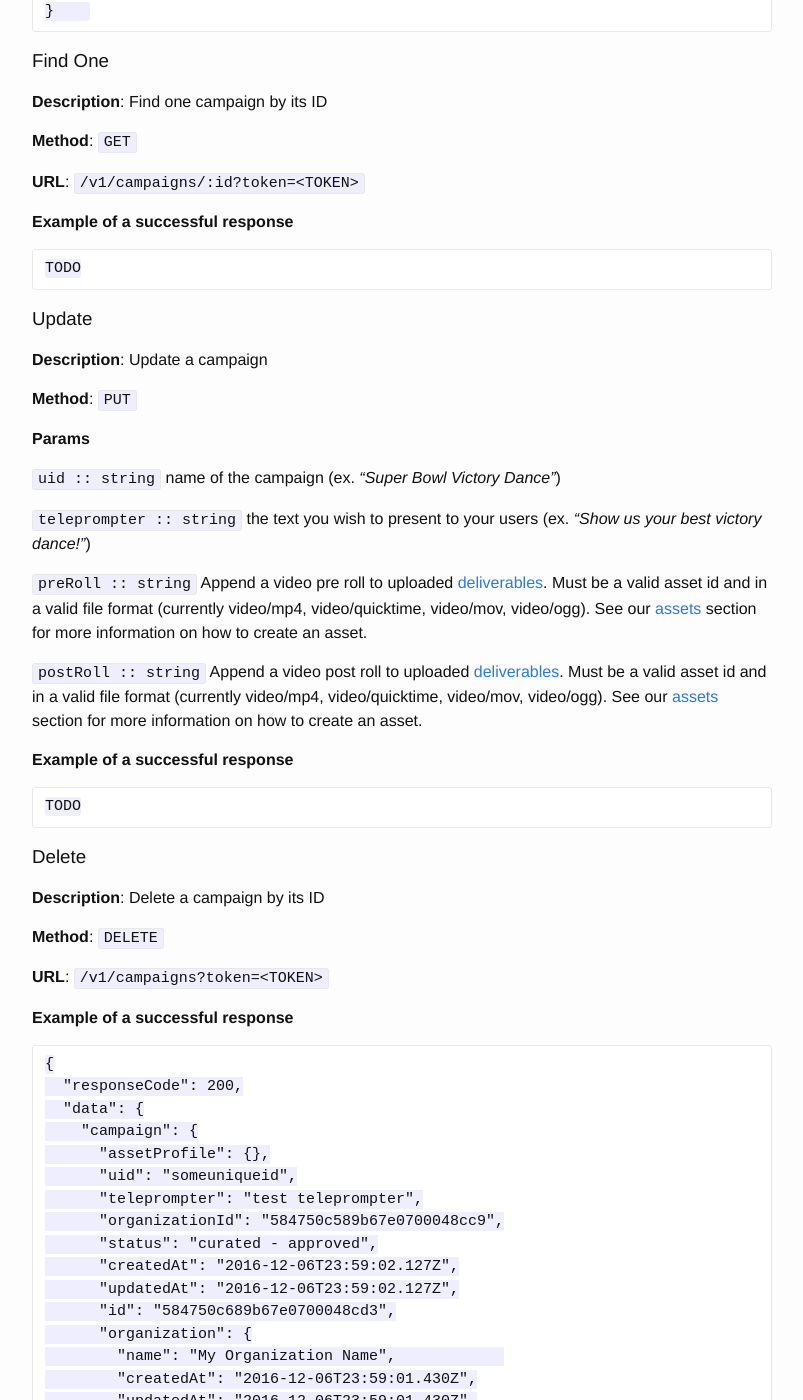
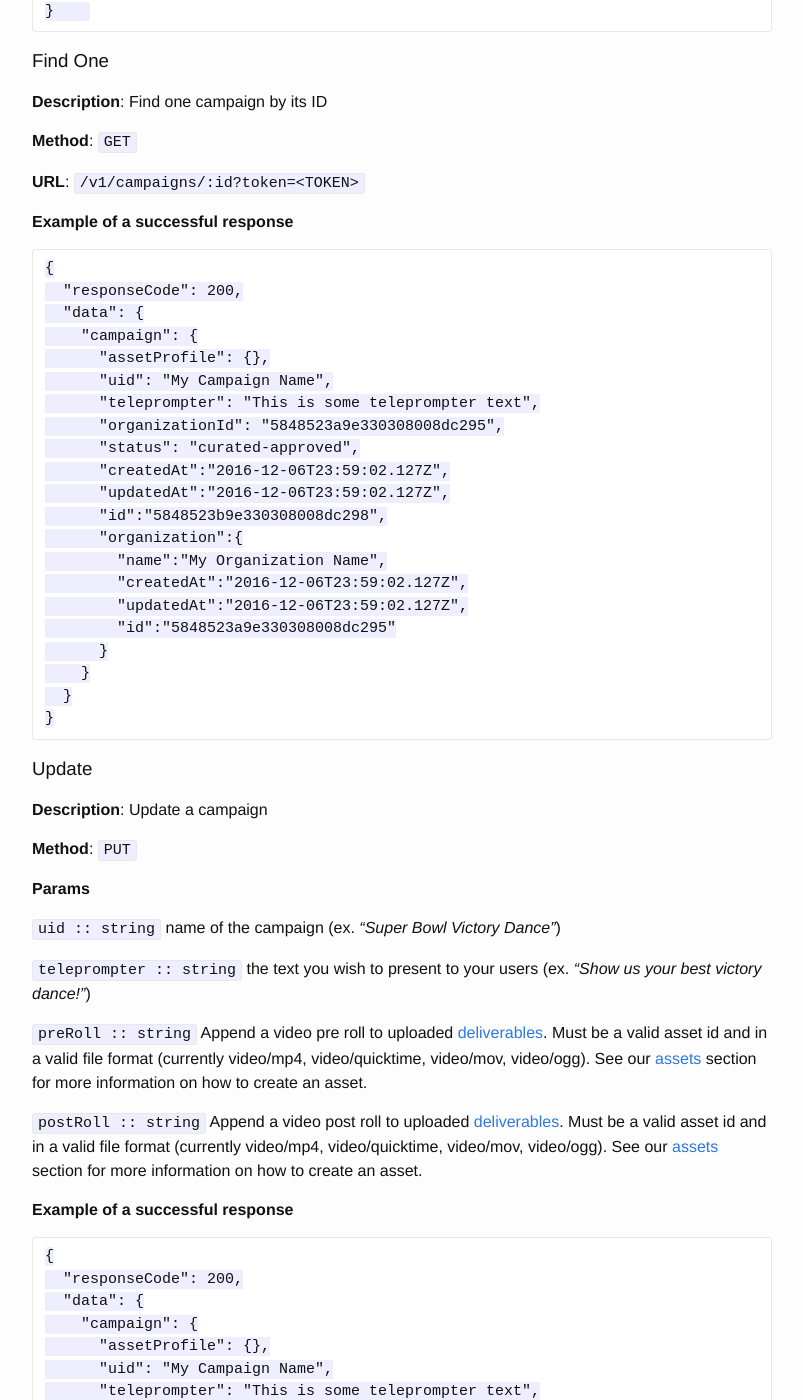
Before and after one commit to hilite-developer-site/hilite-developer-site.github.io, a Jekyll site: the page built from campaigns.md, in a window 1280 px wide and 1400 px high, scrolled down 2492 px. Shown: the whole window, without its empty margins (238-1041 px from the left). Built offline with Jekyll 4.4.1, drawn with Linux system fonts in a browser that asks for light colours; some of the changed text lies outside the part shown.

Commit message:
add some more example responses

```diff
--- a/campaigns.md
+++ b/campaigns.md
@@ -126,7 +126,27 @@ Brands generate campaigns. This is usually done via our [admin console](https://
 
 **Example of a successful response**
 
-    TODO
+    {
+      "responseCode": 200,
+      "data": {
+        "campaign": {
+          "assetProfile": {},
+          "uid": "My Campaign Name",
+          "teleprompter": "This is some teleprompter text",
+          "organizationId": "5848523a9e330308008dc295",
+          "status": "curated-approved",
+          "createdAt":"2016-12-06T23:59:02.127Z",
+          "updatedAt":"2016-12-06T23:59:02.127Z",
+          "id":"5848523b9e330308008dc298",
+          "organization":{
+            "name":"My Organization Name",
+            "createdAt":"2016-12-06T23:59:02.127Z",
+            "updatedAt":"2016-12-06T23:59:02.127Z",
+            "id":"5848523a9e330308008dc295"
+          }
+        }
+      }
+    }
 
 [//]: # (----------------------------------------------------------------------------------------------------------------------------------------)
 
@@ -148,7 +168,28 @@ Brands generate campaigns. This is usually done via our [admin console](https://
 
 **Example of a successful response**
 
-    TODO
+    {
+      "responseCode": 200,
+      "data": {
+        "campaign": {
+          "assetProfile": {},
+          "uid": "My Campaign Name",
+          "teleprompter": "This is some teleprompter text",
+          "organizationId": "5848523a9e330308008dc295",
+          "status": "curated-approved",
+          "createdAt":"2016-12-06T23:59:02.127Z",
+          "updatedAt":"2016-12-06T23:59:02.127Z",
+          "id":"5848523b9e330308008dc298",
+          "organization":{
+            "name":"My Organization Name",
+            "isRemoved":false,
+            "createdAt":"2016-12-06T23:59:02.127Z",
+            "updatedAt":"2016-12-06T23:59:02.127Z",
+            "id":"5848523a9e330308008dc295"
+          }
+        }
+      }
+    }
 
 
 [//]: # (----------------------------------------------------------------------------------------------------------------------------------------)
```
